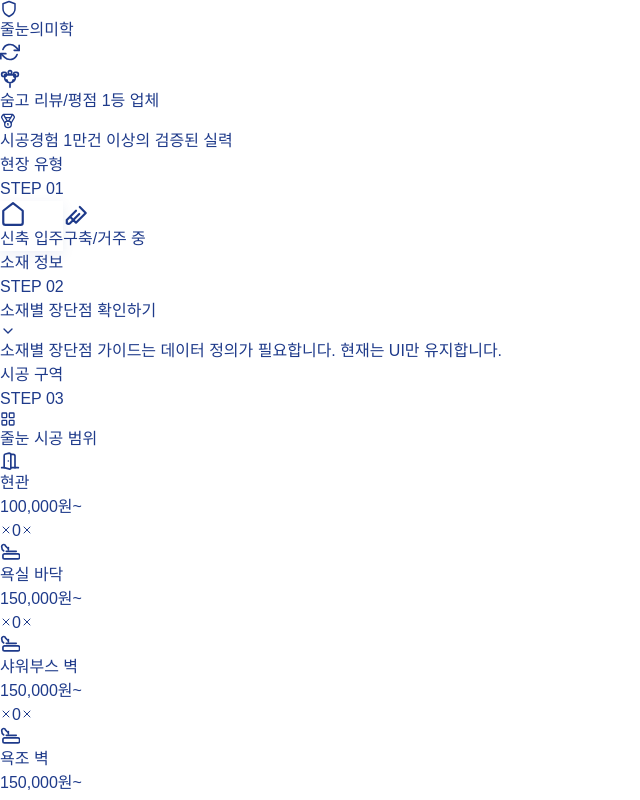
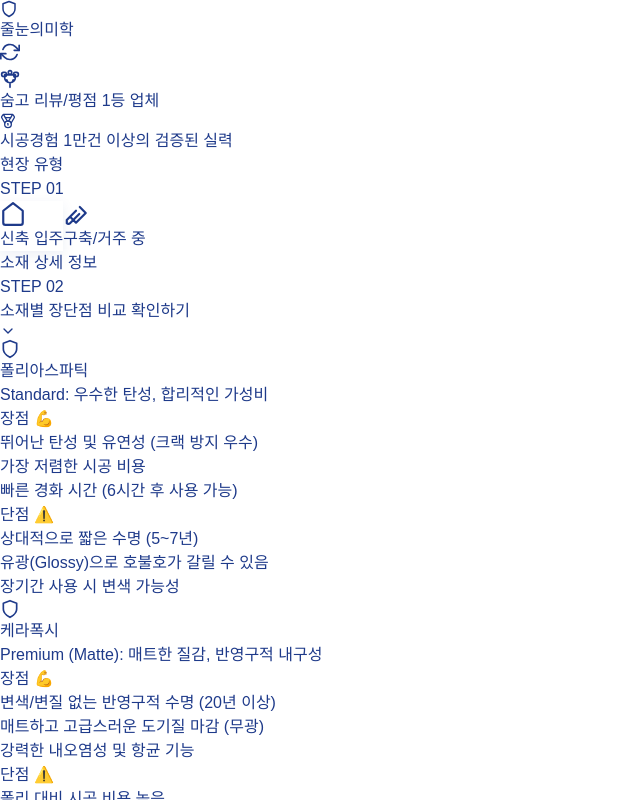
Before and after one commit to jsh5199-ai/julnun-web, a React (Vite) app: page / in a window 1280 px wide. Shown: the top 800 px of the page, without its empty margins (0-640 px from the left). Built offline with nearby package versions, Linux system fonts and the light colour scheme; a web font is replaced by a local one.

Commit message:
수정완료

```diff
--- a/src/App.jsx
+++ b/src/App.jsx
@@ -168,7 +168,7 @@ const GlobalStyles = () => (
 );
 
 // =================================================================
-// [2] 데이터 (소재 정의 단순화)
+// [2] 데이터 (소재 정의 및 상세 가이드 추가)
 // =================================================================
 const HOUSING_TYPES = [
   { id: 'new', label: '신축 입주', multiplier: 1.0, icon: 'home' },
@@ -176,7 +176,6 @@ const HOUSING_TYPES = [
 ];
 
 const MATERIALS = [
-  // [수정] subLabel 제거 (UI에서 사용하지 않음)
   { id: 'poly', label: '폴리', priceMod: 1.0, color: 'slate' },
   { id: 'kerapoxy', label: '에폭시', priceMod: 1.8, color: 'blue' },
 ];
@@ -186,7 +185,35 @@ const MATERIAL_MAP = MATERIALS.reduce((acc, m) => {
     return acc;
 }, {});
 
-// 에폭시 견적가 오버라이드를 위한 지도
+// [추가됨] 상세 소재 장단점 가이드 (애니메이션 섹션에 사용)
+const MATERIAL_GUIDE = [
+    {
+        material: '폴리아스파틱',
+        subtitle: 'Standard: 우수한 탄성, 합리적인 가성비',
+        pros: ['뛰어난 탄성 및 유연성 (크랙 방지 우수)', '가장 저렴한 시공 비용', '빠른 경화 시간 (6시간 후 사용 가능)'],
+        cons: ['상대적으로 짧은 수명 (5~7년)', '유광(Glossy)으로 호불호가 갈릴 수 있음', '장기간 사용 시 변색 가능성'],
+        color: 'bg-slate-50 text-slate-700 border-slate-300',
+        iconClass: 'text-slate-500'
+    },
+    {
+        material: '케라폭시',
+        subtitle: 'Premium (Matte): 매트한 질감, 반영구적 내구성',
+        pros: ['변색/변질 없는 반영구적 수명 (20년 이상)', '매트하고 고급스러운 도기질 마감 (무광)', '강력한 내오염성 및 항균 기능'],
+        cons: ['폴리 대비 시공 비용 높음', '긴 경화 시간 (24시간 동안 물 사용 불가)', '일반 타일과의 질감 차이'],
+        color: 'bg-blue-50 text-blue-700 border-blue-300',
+        iconClass: 'text-blue-500'
+    },
+    {
+        material: '스타라이크 EVO',
+        subtitle: 'Premium (Pearl): 펄감 광택, 압도적인 프리미엄',
+        pros: ['은은하고 영롱한 펄감의 고급스러운 마감', '압도적인 내수성 및 방수 성능', '변색/변질 없는 반영구적 수명'],
+        cons: ['가장 높은 시공 비용', '긴 경화 시간 (24시간 동안 물 사용 불가)', '특정 조명에서 광택이 강하게 보일 수 있음'],
+        color: 'bg-indigo-50 text-indigo-700 border-indigo-300',
+        iconClass: 'text-indigo-500'
+    },
+];
+
+
 const EPOXY_OVERRIDE_PRICES = {
     'bathroom_floor': 350000,
     'shower_booth': 300000,
@@ -205,7 +232,6 @@ const getBasePrice = (id, materialId) => {
 
     const material = MATERIAL_MAP[materialId];
 
-    // [개선된 로직] 에폭시(kerapoxy) 선택 시 오버라이드된 가격 적용
     if (materialId === 'kerapoxy' && EPOXY_OVERRIDE_PRICES[id] !== undefined) {
         return EPOXY_OVERRIDE_PRICES[id];
     }
@@ -271,7 +297,7 @@ export default function GroutEstimatorApp() {
   const [housingType, setHousingType] = useState('new');
 
   const initialSelections = [...SERVICE_AREAS, ...SILICON_AREAS].reduce((acc, area) => {
-    acc[area.id] = { count: 0, material: 'poly' }; // 기본 소재는 'poly'
+    acc[area.id] = { count: 0, material: 'poly' };
     return acc;
   }, {});
   const [areaSelections, setAreaSelections] = useState(initialSelections);
@@ -285,7 +311,6 @@ export default function GroutEstimatorApp() {
 
   // --- 비즈니스 로직 ---
 
-  // [수정] 수량 변경 핸들러
   const handleCountChange = (id, delta) => {
     setAreaSelections(prev => {
         const currentCount = prev[id].count;
@@ -295,7 +320,6 @@ export default function GroutEstimatorApp() {
             [id]: { ...prev[id], count: newCount }
         };
 
-        // 종속성 로직 (벽 전체 선택 시 샤워부스/욕조 벽 초기화)
         if ((id === 'master_bath_wall' || id === 'common_bath_wall') && delta > 0) {
             nextState['shower_booth'] = { ...prev['shower_booth'], count: 0 };
             nextState['bathtub_wall'] = { ...prev['bathtub_wall'], count: 0 };
@@ -306,10 +330,8 @@ export default function GroutEstimatorApp() {
     setPackageToastDismissed(false);
   };
 
-  // [수정] 소재 선택 핸들러 (클릭 시 해당 소재로 고정)
   const handleMaterialSelect = (id, newMaterial) => {
     setAreaSelections(prev => {
-        // count가 0인 경우 선택을 막을 수도 있지만, 일단은 상태만 업데이트
         return {
             ...prev,
             [id]: { ...prev[id], material: newMaterial }
@@ -326,7 +348,7 @@ export default function GroutEstimatorApp() {
     });
   };
 
-  // [수정] 견적 계산 로직은 이전과 동일 (areaSelections 기반)
+  // 견적 계산 로직 (수정 없음)
   const calculation = useMemo(() => {
     const selectedHousing = HOUSING_TYPES.find(h => h.id === housingType);
     let q = {};
@@ -338,7 +360,6 @@ export default function GroutEstimatorApp() {
 
     const FREE_SILICON_AREAS = ['silicon_sink'];
 
-    // 모든 선택된 구역의 개수를 추출하여 q 객체에 저장 (패키지 계산을 위해)
     [...SERVICE_AREAS, ...SILICON_AREAS].forEach(area => {
         q[area.id] = areaSelections[area.id].count;
     });
@@ -354,12 +375,10 @@ export default function GroutEstimatorApp() {
         }
     });
 
-    // 패키지 로직을 위한 카운트 집계
     const getAreaCountByMaterial = (areaId, materialId) => {
         return areaSelections[areaId].count > 0 && areaSelections[areaId].material === materialId ? areaSelections[areaId].count : 0;
     };
 
-    // Poly 및 Epoxy 카운트 재정의 (패키지 계산을 위해)
     const polyCount = {
         bathFloor: getAreaCountByMaterial('bathroom_floor', 'poly'),
         entrance: getAreaCountByMaterial('entrance', 'poly'),
@@ -377,7 +396,6 @@ export default function GroutEstimatorApp() {
         commonWall: getAreaCountByMaterial('common_bath_wall', 'kerapoxy'),
     };
 
-    // 패키지 적용 시 차감될 수량 복사
     let qPoly = { ...polyCount };
     let qEpoxy = { ...epoxyCount };
 
@@ -386,7 +404,7 @@ export default function GroutEstimatorApp() {
     const qBathWallPolyOne = (qPoly.masterWall >= 1 || qPoly.commonWall >= 1);
     const qBathWallEpoxyOne = (qEpoxy.masterWall >= 1 || qEpoxy.commonWall >= 1);
 
-    // --- 2. 패키지 로직 (할인 적용 시작) ---
+    // --- 2. 패키지 로직 (수정 없음) ---
     // A. Premium (Epoxy) 패키지
     if (epoxyWallTotal >= 2 && qEpoxy.bathFloor >= 2) {
         total += 1300000;
@@ -439,7 +457,6 @@ export default function GroutEstimatorApp() {
 
     // --- 3. 잔여 개별 항목 계산 ---
 
-    // 잔여 수량 (패키지에서 차감되지 않은 수량)을 계산
     const getRemainingCount = (areaId) => {
         const selection = areaSelections[areaId];
         if (selection.material === 'poly') {
@@ -513,7 +530,6 @@ export default function GroutEstimatorApp() {
         total -= discountAmount;
     }
 
-    // 최종 선택 내역 목록 생성 (모달 표시용)
     const finalSelectionsList = allAreasCombined
         .filter(area => areaSelections[area.id].count > 0)
         .map(area => ({
@@ -636,10 +652,10 @@ export default function GroutEstimatorApp() {
           </div>
         </section>
 
-        {/* STEP 2: 소재 정보 가이드 (순서 변경) */}
+        {/* STEP 2: 소재 정보 가이드 (상세 애니메이션 포함) */}
         <section className="animate-enter" style={{ animationDelay: '0.2s' }}>
              <div className="flex items-center justify-between mb-4">
-                <h2 className="text-xl font-bold text-[#1e3a8a]">소재 정보</h2>
+                <h2 className="text-xl font-bold text-[#1e3a8a]">소재 상세 정보</h2>
                 <span className="text-xs font-bold text-[#1e3a8a] bg-blue-50 px-3 py-1 rounded-full">STEP 02</span>
             </div>
             <div className="mb-4">
@@ -647,13 +663,39 @@ export default function GroutEstimatorApp() {
                     onClick={() => setShowMaterialGuide(!showMaterialGuide)}
                     className="w-full text-center py-2 text-sm font-semibold rounded-lg text-slate-600 border border-slate-200 bg-white hover:bg-slate-50 transition-colors flex items-center justify-center gap-2"
                 >
-                    소재별 장단점 {showMaterialGuide ? '숨기기' : '확인하기'}
+                    소재별 장단점 비교 {showMaterialGuide ? '숨기기' : '확인하기'}
                     <Icon name="chevronDown" size={16} className={`transition-transform ${showMaterialGuide ? 'rotate-180' : ''}`} />
                 </button>
 
-                <div className={`overflow-hidden transition-all duration-500 ease-in-out ${showMaterialGuide ? 'max-h-96 opacity-100 pt-4' : 'max-h-0 opacity-0'}`}>
-                    <div className="bg-slate-50 border border-slate-200 rounded-xl p-4 space-y-3">
-                         <p className="text-sm text-slate-500">소재별 장단점 가이드는 데이터 정의가 필요합니다. 현재는 UI만 유지합니다.</p>
+                <div className={`overflow-hidden transition-all duration-500 ease-in-out ${showMaterialGuide ? 'max-h-[800px] opacity-100 pt-4' : 'max-h-0 opacity-0'}`}>
+                    <div className="space-y-4">
+                        {MATERIAL_GUIDE.map((guide, idx) => (
+                            <div key={idx}
+                                className={`animate-enter p-4 rounded-xl border ${guide.color} transition-shadow shadow-md hover:shadow-lg`}
+                                style={{ animationDelay: `${0.25 + idx * 0.1}s` }}
+                            >
+                                <div className="flex items-center gap-3 mb-2">
+                                    <Icon name="shield" size={20} className={guide.iconClass} />
+                                    <h4 className="font-extrabold text-lg">{guide.material}</h4>
+                                </div>
+                                <p className="text-xs font-medium opacity-90 mb-3">{guide.subtitle}</p>
+
+                                <div className="grid grid-cols-2 gap-3 text-sm">
+                                    <div className="p-3 rounded-lg bg-white/70 border border-green-300">
+                                        <div className="font-bold text-green-700 mb-1 flex items-center gap-1">장점 💪</div>
+                                        <ul className="text-xs list-disc list-inside space-y-0.5 text-green-800">
+                                            {guide.pros.map((pro, i) => <li key={i}>{pro}</li>)}
+                                        </ul>
+                                    </div>
+                                    <div className="p-3 rounded-lg bg-white/70 border border-red-300">
+                                        <div className="font-bold text-red-700 mb-1 flex items-center gap-1">단점 ⚠️</div>
+                                        <ul className="text-xs list-disc list-inside space-y-0.5 text-red-800">
+                                            {guide.cons.map((con, i) => <li key={i}>{con}</li>)}
+                                        </ul>
+                                    </div>
+                                </div>
+                            </div>
+                        ))}
                     </div>
                 </div>
             </div>
@@ -675,7 +717,6 @@ export default function GroutEstimatorApp() {
                     const selection = areaSelections[area.id];
                     const material = MATERIAL_MAP[selection.material];
                     const isActive = selection.count > 0;
-                    // [수정] basePrice는 선택된 material 기준으로 가져오되, UI에서는 (소재명) 문구 삭제
                     const basePrice = getBasePrice(area.id, selection.material);
 
                     return (
@@ -687,7 +728,7 @@ export default function GroutEstimatorApp() {
                                     </div>
                                     <div>
                                         <div className="font-bold text-slate-900 text-lg">{area.label}</div>
-                                        {/* [수정] 가격 옆 (소재명) 문구 삭제 */}
+                                        {/* [수정 반영] 가격 옆 (소재명) 문구 삭제됨 */}
                                         <div className={`text-sm font-medium ${isActive ? 'text-blue-700' : 'text-slate-500'}`}>{basePrice.toLocaleString()}원~</div>
                                     </div>
                                 </div>
@@ -700,7 +741,7 @@ export default function GroutEstimatorApp() {
                                 </div>
                             </div>
 
-                            {/* [수정] 소재 선택 버튼 로직 및 문구 수정 */}
+                            {/* 소재 선택 버튼 */}
                             {isActive && (
                                 <div className='flex justify-end gap-2 mt-2 pt-2 border-t border-slate-100'>
                                     <button
@@ -730,7 +771,6 @@ export default function GroutEstimatorApp() {
                     const selection = areaSelections[area.id];
                     const material = MATERIAL_MAP[selection.material];
                     const isActive = selection.count > 0;
-                    // [수정] basePrice는 선택된 material 기준으로 가져오되, UI에서는 (소재명) 문구 삭제
                     const basePrice = getBasePrice(area.id, selection.material);
 
                     return (
@@ -742,7 +782,7 @@ export default function GroutEstimatorApp() {
                                     </div>
                                     <div>
                                         <div className="font-bold text-slate-900 text-lg">{area.label}</div>
-                                        {/* [수정] 가격 옆 (소재명) 문구 삭제 */}
+                                        {/* [수정 반영] 가격 옆 (소재명) 문구 삭제됨 */}
                                         <div className={`text-sm font-medium ${isActive ? 'text-orange-700' : 'text-slate-500'}`}>{basePrice.toLocaleString()}원~</div>
                                     </div>
                                 </div>
@@ -755,7 +795,7 @@ export default function GroutEstimatorApp() {
                                 </div>
                             </div>
 
-                            {/* [수정] 소재 선택 버튼 로직 및 문구 수정 (오렌지 색상 유지) */}
+                            {/* 소재 선택 버튼 */}
                             {isActive && (
                                 <div className='flex justify-end gap-2 mt-2 pt-2 border-t border-slate-100'>
                                     <button
```
